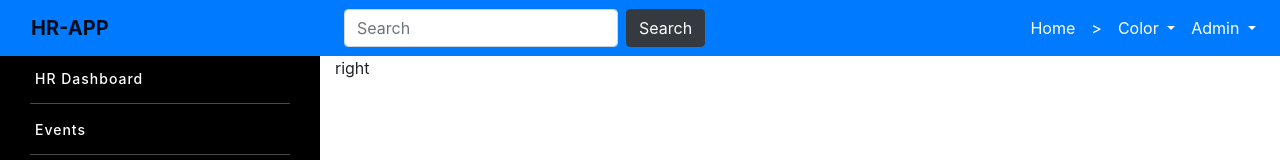
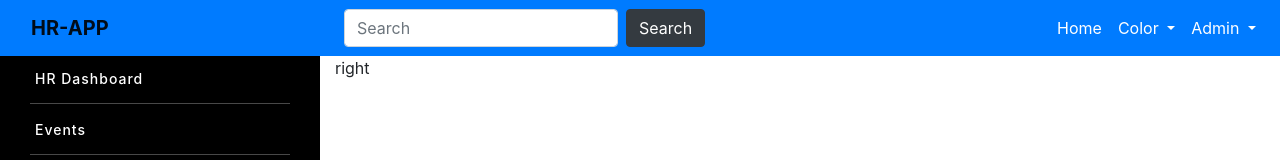
Before and after one commit to thotasaiharish/HRApp, an Angular app in the folder HR-APP/: page / in a window 1280 px wide. Shown: the top 160 px of the page. Built offline with nearby package versions, Linux system fonts and the light colour scheme.

Commit message:
changed memu

```diff
--- a/HR-APP/src/app/app.component.html
+++ b/HR-APP/src/app/app.component.html
@@ -14,9 +14,7 @@
       <li class="nav-item active">
         <a class="nav-link" href="#">Home <span class="sr-only">(current)</span></a>
       </li>
-      <li class="nav-item">
-        <a class="nav-link" href="#"><i class=""></i>></a>
-      </li>
+
       <li class="nav-item dropdown">
         <a class="nav-link dropdown-toggle" href="#" id="navbarDropdown" role="button" data-toggle="dropdown"
           aria-haspopup="true" aria-expanded="false">
```
